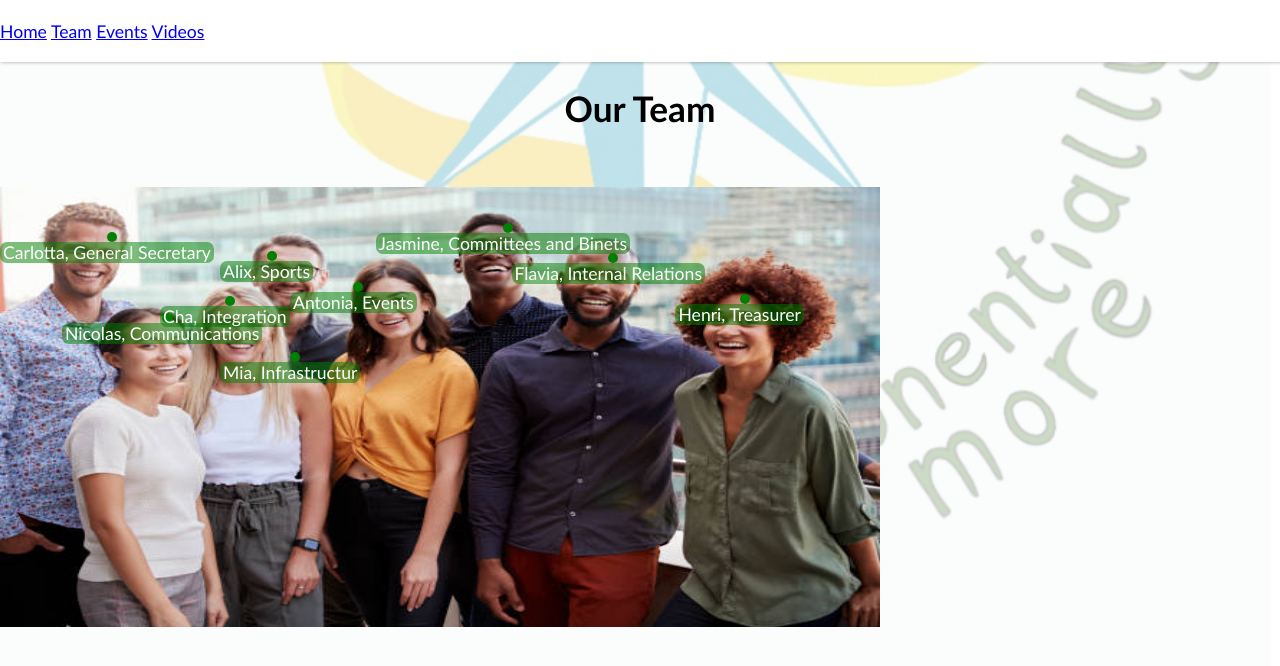
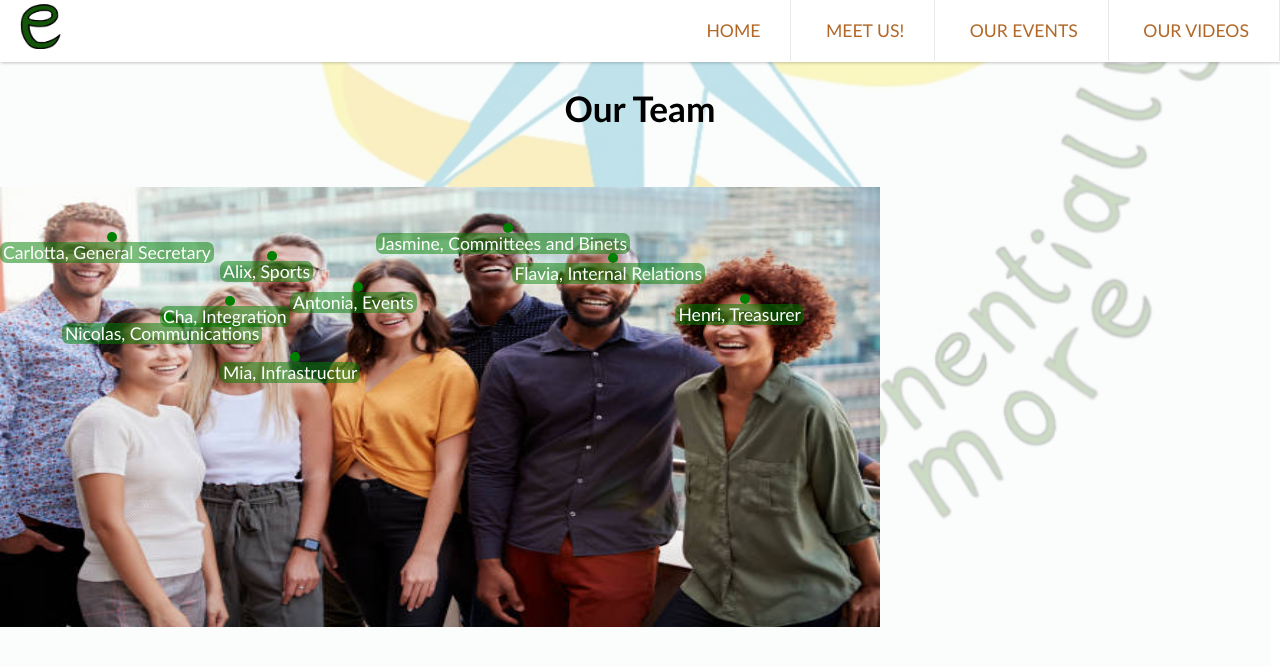
Before and after one commit to azbenoit/Monica_geller, a plain HTML site: page team.html in a window 1280 px wide. Drawn offline with Linux system fonts and the light colour scheme; files that its build step writes are made by us from their sources; files whose address does not match are found by name.

Commit message:
Update team.html

```diff
--- a/team.html
+++ b/team.html
@@ -7,21 +7,21 @@
 <head>
     <meta charset="utf-8" >
     <meta name="viewport" content="width=device-width, initial-scale=1">
-    <link rel="stylesheet" type="text/css" href="style-team.css">
-    <script src="script-team.js" defer></script>
+    <link rel="stylesheet" type="text/css" href="CSS/style-team.css">
+    <script src="SCRIPTS/script-team.js" defer></script>
     <title> Team </title>
 </head>
 
 <body>
     <header>
-        <!-- do banner -->
-        <a href="Home.html"><img src="" class="logo"></a>
-        <div id="menu">
-            <a href="Home.html" class="menus">Home</a>
-            <a href="Team.html" class="menus">Team</a>
-            <a href="Events.html" class="menus">Events</a>
-            <a href="Videos.html" class="menus">Videos</a>
-        </div>
+    <a href="Home.html"><img src="pics/e colors.png" alt="" class="sticker"></a>
+
+    <ul class="bar">
+        <a href="Home.html">HOME</a>
+        <a href="team.html">MEET US!</a>
+        <a href="Events.html">OUR EVENTS</a>
+        <a href="Videos.html">OUR VIDEOS</a>
+    </ul>
     </header>
     <br><br><br>
 
```
